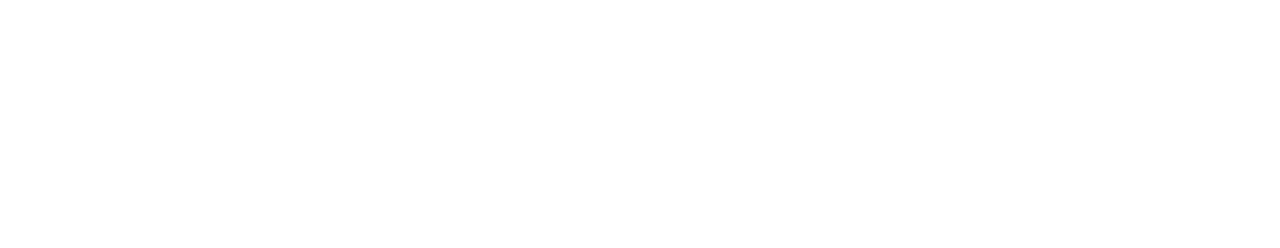
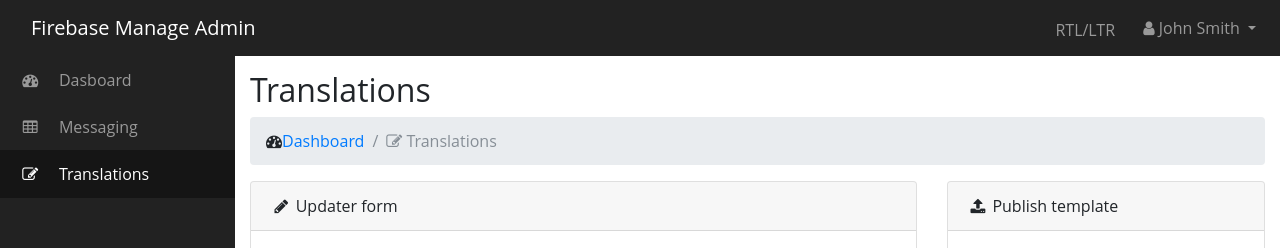
Before and after one commit to jrodriguer/firebase-dashboard, an Angular app: page /translations in a window 1280 px wide. Before the commit this address led to /. Shown: the top 248 px of the page. Built offline with nearby package versions, Linux system fonts and the light colour scheme; no server answers.

Commit message:
Rename path

```diff
--- a/src/app/layout/components/sidebar/sidebar.component.html
+++ b/src/app/layout/components/sidebar/sidebar.component.html
@@ -13,7 +13,7 @@
 		</a>
 		<a
 			[routerLinkActive]="['router-link-active']"
-			[routerLink]="['/forms']"
+			[routerLink]="['/translations']"
 			class="list-group-item">
 			<i class="fa fa-fw fa-edit"></i>&nbsp;
 			<span>Translations</span>
--- a/src/app/layout/layout-routing.module.ts
+++ b/src/app/layout/layout-routing.module.ts
@@ -14,7 +14,7 @@
 				loadChildren: () => import('./dashboard/dashboard.module').then(m => m.DashboardModule),
 			},
 			{
-				path: 'forms',
+				path: 'translations',
 				loadChildren: () =>
 					import('./translations/translations.module').then(m => m.TranslationsModule),
 			},
```
